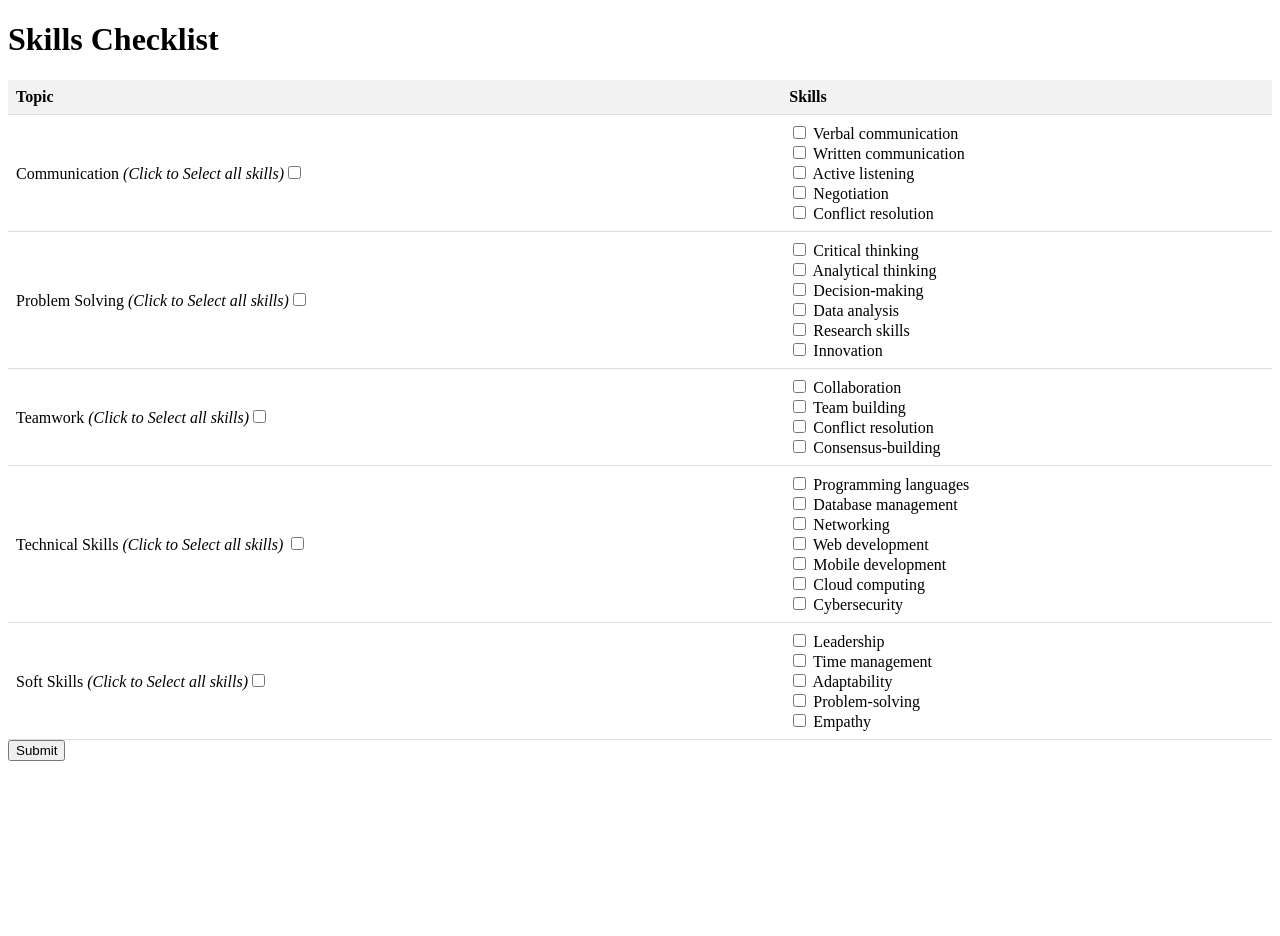
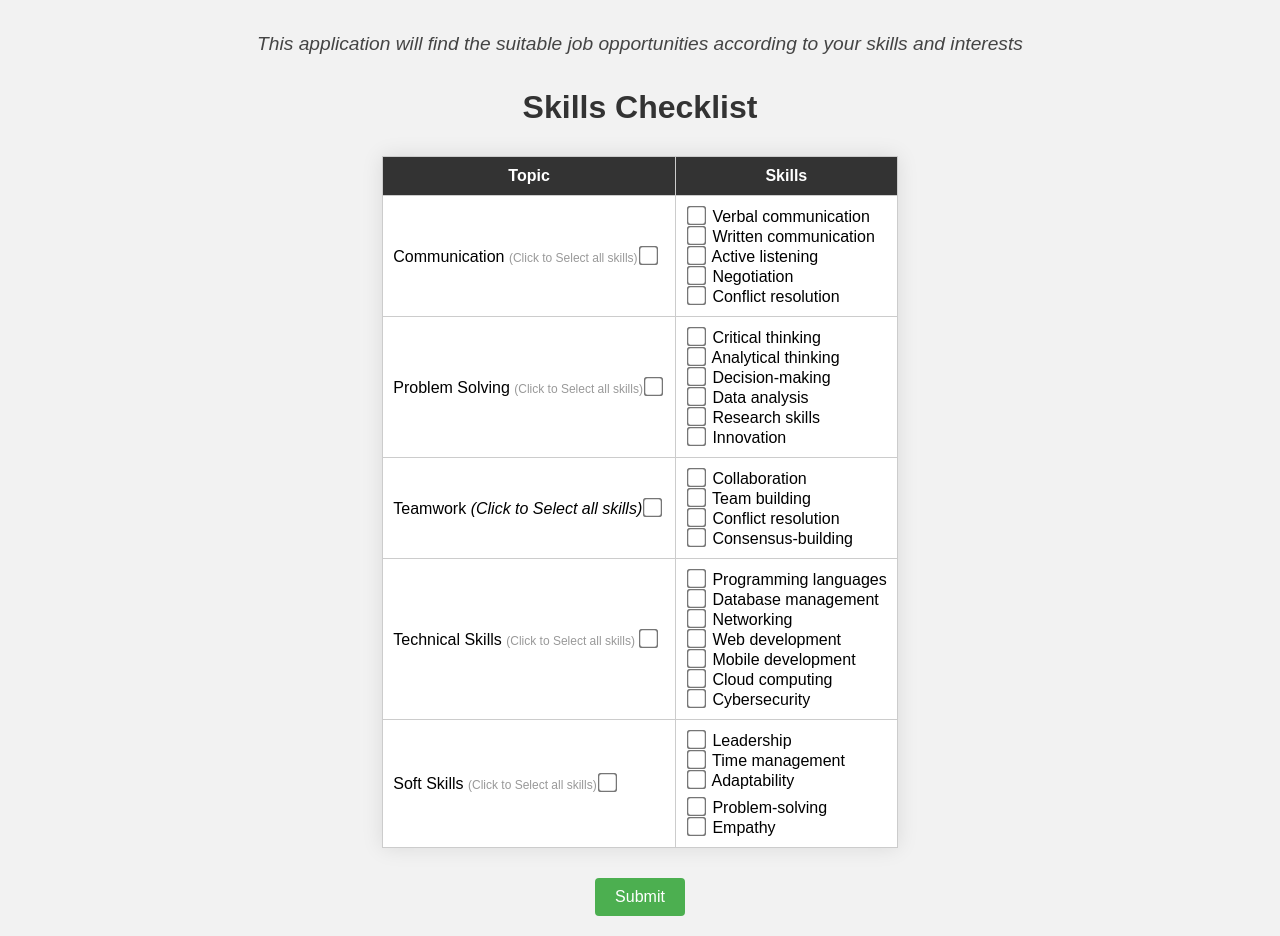
Before and after one commit to mkk100/JobRecommender, a website: page main.html in a window 1280 px wide. Before the commit the page ends 800 px from the top, so only its background shows below. Drawn offline with nearby package versions, Linux system fonts and the light colour scheme.

Commit message:
Beautify the website
I added style attributes to the website elements to make it more appealing to the user. Also added a small description of our application at the very top of the webpage

```diff
--- a/main.html
+++ b/main.html
@@ -4,21 +4,109 @@
 <head>
 	<title>Skills Checklist</title>
 	<style>
-		table {
-			border-collapse: collapse;
-			width: 100%;
-		}
+	body {
+    font-family: Arial, sans-serif;
+    margin: 0;
+    padding: 0;
+    background-color: #F2F2F2;
+    }
 
-		th,
-		td {
-			text-align: left;
-			padding: 8px;
-			border-bottom: 1px solid #ddd;
-		}
+    h1 {
+    text-align: center;
+    color: #333333;
+    margin-top: 30px;
+    }
 
-		th {
-			background-color: #f2f2f2;
-		}
+    table {
+    margin: 30px auto;
+    border-collapse: collapse;
+    background-color: white;
+    box-shadow: 0 0 20px rgba(0, 0, 0, 0.1);
+    }
+
+    thead {
+    background-color: #333333;
+    color: #FFFFFF;
+    }
+
+    th, td {
+    padding: 10px;
+    border: 1px solid #CCCCCC;
+    text-align: left;
+    }
+
+    th {
+    text-align: center;
+    }
+
+    label em {
+    font-size: 12px;
+    color: #999999;
+    font-style: normal;
+    }
+
+
+    input[type="checkbox"] {
+    transform: scale(1.5);
+    margin-right: 5px;
+    }
+
+    input[type="checkbox"]:hover {
+    cursor: pointer;
+    }
+
+    input[type="checkbox"]:focus {
+    outline: none;
+    }
+
+    input[type="checkbox"]:checked:focus + label:before {
+    text-shadow: 0 0 5px rgba(119, 179, 0, 0.4);
+    }
+
+    input[type="checkbox"]:disabled {
+    cursor: not-allowed;
+    }
+
+    input[type="checkbox"]:disabled + label {
+    color: #aaaaaa;
+    }
+
+    input[type="checkbox"]:disabled + label:before {
+    color: #cccccc;
+    }
+
+    input[type="checkbox"][id^="comm"], input[type="checkbox"][id^="problem"], input[type="checkbox"][id^="teamwork"], input[type="checkbox"][id^="technical"], input[type="checkbox"][id^="soft"] {
+    margin-top: 10px;
+    }
+
+    button {
+        display: block;
+        margin: 20px auto;
+        padding: 10px 20px;
+        background-color: #4CAF50;
+        color: white;
+        border: none;
+        border-radius: 4px;
+        cursor: pointer;
+        font-size: 16px;
+    }
+
+    button:hover {
+        background-color: #3e8e41;
+    }
+
+    p {
+        font-size: 1.2em;
+        text-align: center;
+        margin-top: 30px;
+        margin-bottom: 30px;
+        color: #444;
+        line-height: 1.5;
+        max-width: 800px;
+        margin-left: auto;
+        margin-right: auto;
+    }
+
 		#loading {
     			display: none;
     			position: fixed;
@@ -91,6 +179,7 @@
 </head>
 
 <body>
+	<p><em>This application will find the suitable job opportunities according to your skills and interests</em></p>
 	<h1>Skills Checklist</h1>
 	<form onSubmit="showLoadingMessage()">
 	<table>
```
